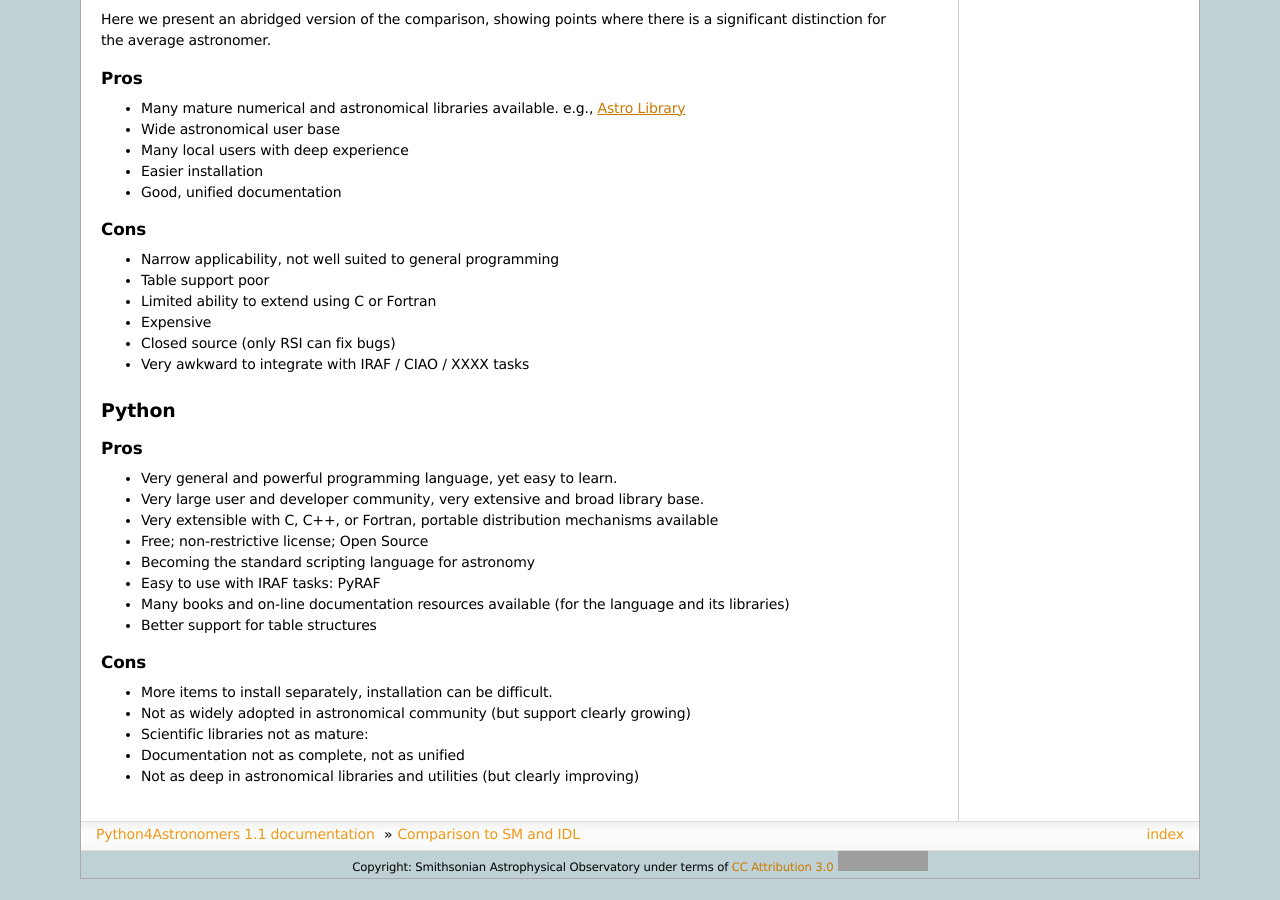
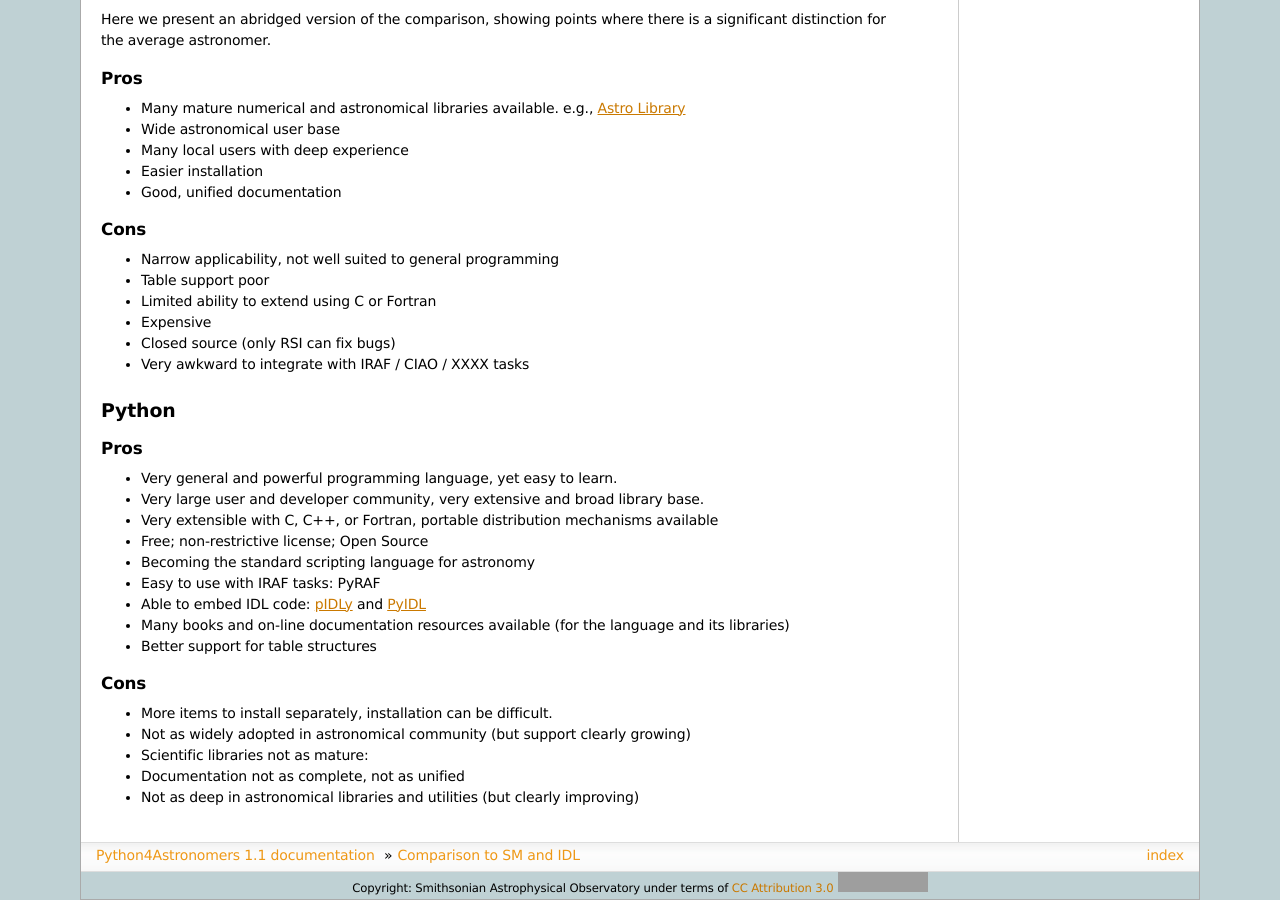
Before and after one commit to python4astronomers/python4astronomers, a Sphinx documentation site: the page built from source/intro/comparison.rst, in a window 1280 px wide and 900 px high, scrolled down 1129 px. Built offline with Sphinx 7.4.7, drawn with Linux system fonts in a browser that asks for light colours; formulas are drawn with MathJax 3; before the commit the page ends 2008 px from its top, so only the background shows below that; grey boxes are pictures that could not be loaded.

Commit message:
Add a new pro of Python language in the comparison page.

```diff
--- a/source/intro/comparison.rst
+++ b/source/intro/comparison.rst
@@ -104,6 +104,7 @@ Pros
 - Free; non-restrictive license; Open Source
 - Becoming the standard scripting language for astronomy
 - Easy to use with IRAF tasks: PyRAF
+- Able to embed IDL code: `pIDLy <http://astronomy.sussex.ac.uk/~anthonys/pidly/>`_ and `PyIDL <http://www.cacr.caltech.edu/~mmckerns/pyIDL.html>`_
 - Many books and on-line documentation resources available (for the language and its libraries)
 - Better support for table structures
 
```
